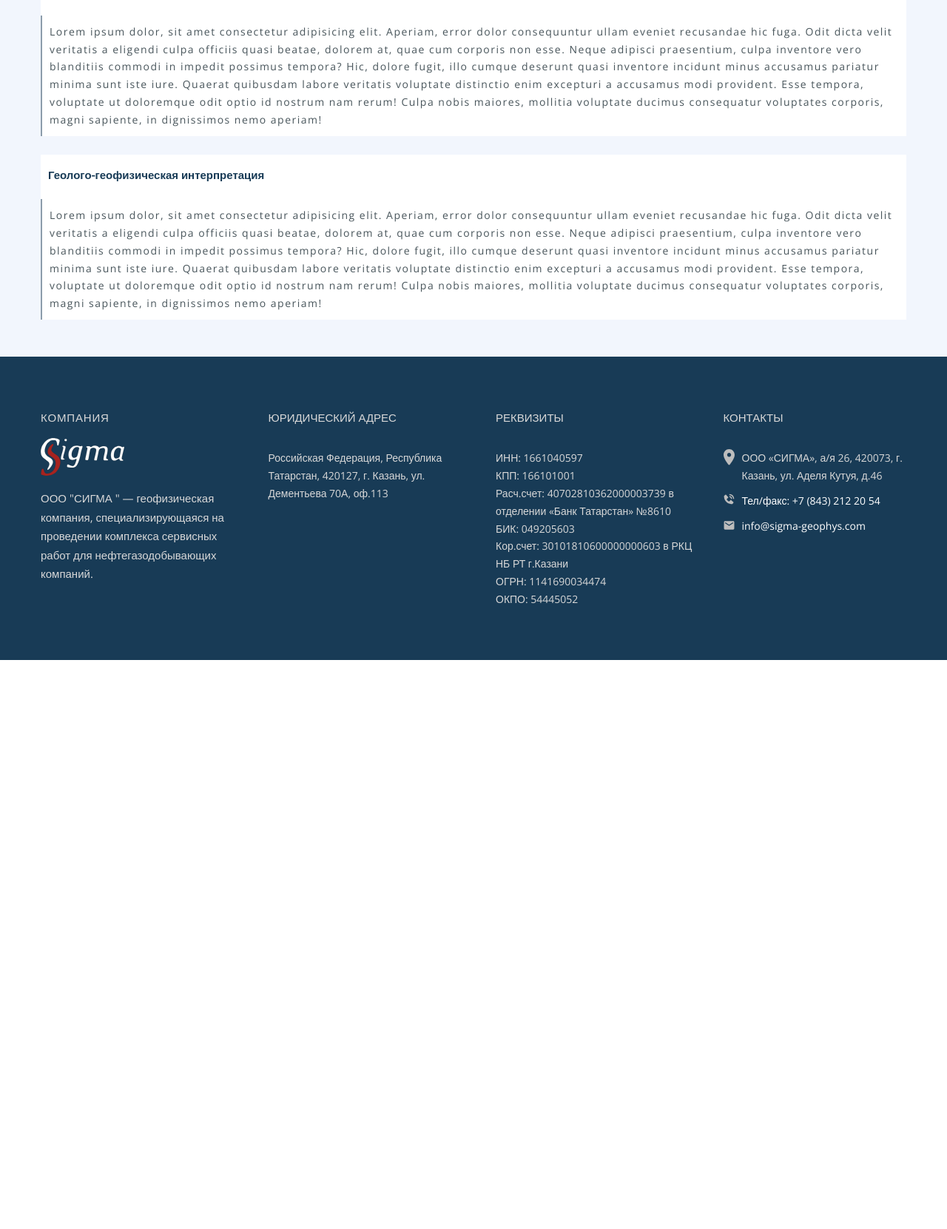
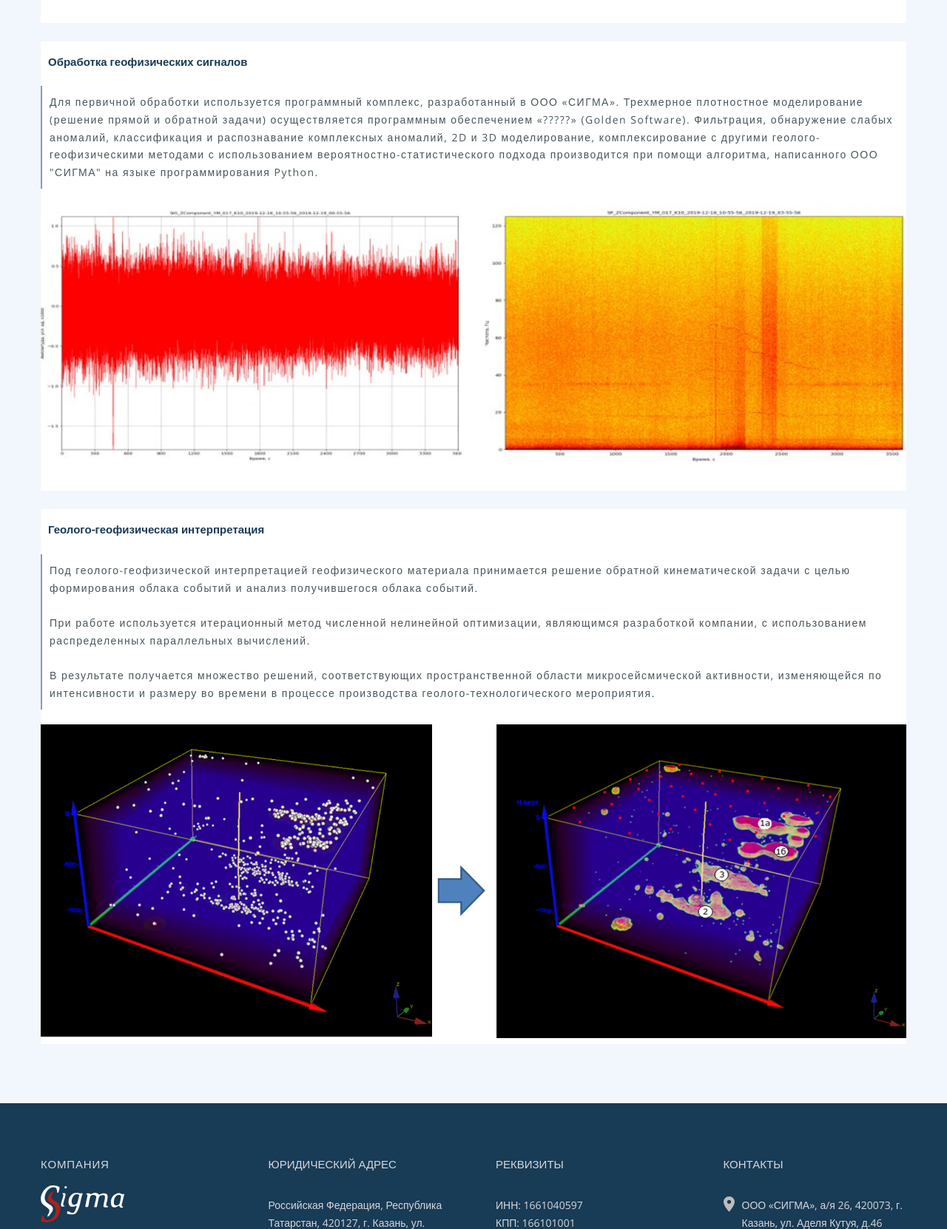
Before and after one commit to dayant-wood/sigma-geophys, a PHP site: page /technologies.html in a window 1280 px wide. Shown: the part 1488-3149 px from the top of the page at 74% size. Before the commit the page ends 2380 px from the top, so only its background shows below. Run offline with PHP 8.4, Linux system fonts and the light colour scheme.

Commit message:
fixed: fixed everything

```diff
--- a/about-company.html
+++ b/about-company.html
@@ -121,11 +121,11 @@
             Сибирь, Тимано-Печорская и Волго-Уральская провинции) и на острове
             Сахалин. <br />
             <br />
-            Компания является системообразующим предприятием для геологической
+            <!-- Компания является системообразующим предприятием для геологической
             отрасли России и вносит значительный вклад в реализацию
             государственной программы по воспроизводству минерально-сырьевой
-            базы России в нефтегазовом секторе. <br />
-            <br />
+            базы России в нефтегазовом секторе. <br /> -->
+
             Заказчиками СИГМЫ являются: ПАО «Газпром», ПАО «Газпром нефть», ООО
             "ЛУКОЙЛ-Коми", ПАО «ЛУКОЙЛ», ООО «РЕЗОНАНС», ООО «Байтекс», ООО
             «Газпром добыча Ямбург », ООО "НПП Геодинамика" и другие.
--- a/css/style.css
+++ b/css/style.css
@@ -996,11 +996,14 @@ img {
 .company__list {
   letter-spacing: 1.3px;
   margin-bottom: 20px;
+  border-left: 2px solid;
+  border-color: rgba(25, 60, 88, 0.5);
 }
 
 .company__item {
   margin-top: 15px;
   color: #183B56;
+  font-size: 14px;
 }
 
 .company__info {
@@ -1189,6 +1192,8 @@ img {
   letter-spacing: 2px;
   padding-left: 36px;
   font-size: 15px;
+  border-left: 2px solid;
+  border-color: rgba(25, 60, 88, 0.5);
 }
 
 .method-grp__list-title {
@@ -1575,7 +1580,6 @@ img {
 .technologies__image-wrapper {
   margin-top: 20px;
   margin-bottom: 30px;
-  width: 25%;
 }
 
 .thankyou {
--- a/index.html
+++ b/index.html
@@ -4,7 +4,7 @@
     <meta charset="UTF-8" />
     <meta http-equiv="X-UA-Compatible" content="IE=edge" />
     <meta name="viewport" content="width=device-width, initial-scale=1.0" />
-    <title>ООО "СИГМА"- Микросейсмические исследования скважин</title>
+    <title>ООО "СИГМА"- Cейсмические исследования скважин</title>
     <link rel="preconnect" href="https://fonts.gstatic.com" />
     <link
       href="https://fonts.googleapis.com/css2?family=Roboto:wght@300;400;700&display=swap"
@@ -77,8 +77,7 @@
       <div class="hero-container">
         <div class="hero__wrapper">
           <h1 class="hero__title">
-            Микросейсмические исследования нефтегазоносности геологических
-            объектов
+            Сейсмический мониторинг нефтегазоности геологических объектов
           </h1>
           <span class="hero__span">Геофизическая компания, с 2014 года</span>
         </div>
--- a/sass/blocks/_company.sass
+++ b/sass/blocks/_company.sass
@@ -44,9 +44,12 @@
   &__list
     letter-spacing: 1.3px
     margin-bottom: 20px
+    border-left: 2px solid
+    border-color: rgba(25, 60, 88, 0.5)
   &__item
     margin-top: 15px
     color: $primary
+    font-size: 14px
     // font-weight: lighter
   &__info
     padding: 20px
--- a/sass/blocks/_method-grp.sass
+++ b/sass/blocks/_method-grp.sass
@@ -43,6 +43,8 @@
     letter-spacing: 2px
     padding-left: 36px
     font-size: 15px
+    border-left: 2px solid
+    border-color: rgba(25, 60, 88, 0.5)
     &-title
       font-size: 16px
       margin-bottom: 15px
--- a/sass/blocks/_technologies.sass
+++ b/sass/blocks/_technologies.sass
@@ -52,4 +52,4 @@
   &__image-wrapper
     margin-top: 20px
     margin-bottom: 30px
-    width: 25%
+    // width: 25%
--- a/technologies.html
+++ b/technologies.html
@@ -127,6 +127,13 @@
             направлением в области геофизики и изучение недр. Нашей компанией
             был разработан автономный сейсмический комплекс, не уступающий по
             характеристикам современным зарубежным аналогам.
+            <br />
+            <br />
+            Все измерения производятся многофункциональными сейсмическими
+            комплексами, представляющими из себя сейсмоприёмник и 24-разрядный
+            измерительный модуль, которые обеспечивают высокую чувствительность
+            регистрации сейсмосигнала и его аналого-цифровое преобразование
+            независимыми АЦП по трем ортогональным координатам.
           </p>
           <div class="technologies__images-wrapper">
             <div class="technologies__image-wrapper">
@@ -157,38 +164,56 @@
             Обработка геофизических сигналов
           </h5>
           <p class="technologies__text">
-            Lorem ipsum dolor, sit amet consectetur adipisicing elit. Aperiam,
-            error dolor consequuntur ullam eveniet recusandae hic fuga. Odit
-            dicta velit veritatis a eligendi culpa officiis quasi beatae,
-            dolorem at, quae cum corporis non esse. Neque adipisci praesentium,
-            culpa inventore vero blanditiis commodi in impedit possimus tempora?
-            Hic, dolore fugit, illo cumque deserunt quasi inventore incidunt
-            minus accusamus pariatur minima sunt iste iure. Quaerat quibusdam
-            labore veritatis voluptate distinctio enim excepturi a accusamus
-            modi provident. Esse tempora, voluptate ut doloremque odit optio id
-            nostrum nam rerum! Culpa nobis maiores, mollitia voluptate ducimus
-            consequatur voluptates corporis, magni sapiente, in dignissimos nemo
-            aperiam!
+            Для первичной обработки используется программный комплекс,
+            разработанный в ООО «СИГМА». Трехмерное плотностное моделирование
+            (решение прямой и обратной задачи) осуществляется программным
+            обеспечением «?????» (Golden Software). Фильтрация, обнаружение
+            слабых аномалий, классификация и распознавание комплексных аномалий,
+            2D и 3D моделирование, комплексирование с другими
+            геолого-геофизическими методами с использованием
+            вероятностно-статистического подхода производится при помощи
+            алгоритма, написанного ООО "СИГМА" на языке программирования Python.
           </p>
+
+          <div class="technologies__images-wrapper">
+            <div class="technologies__image-wrapper">
+              <img
+                class="technologies__image"
+                src="img/technologies_img-6.jpg"
+                alt=""
+              />
+            </div>
+            <div class="technologies__image-wrapper">
+              <img
+                class="technologies__image"
+                src="img/technologies_img-7.jpg"
+                alt=""
+              />
+            </div>
+          </div>
         </div>
         <div class="technologies__info">
           <h5 class="technologies__title--little">
             Геолого-геофизическая интерпретация
           </h5>
           <p class="technologies__text">
-            Lorem ipsum dolor, sit amet consectetur adipisicing elit. Aperiam,
-            error dolor consequuntur ullam eveniet recusandae hic fuga. Odit
-            dicta velit veritatis a eligendi culpa officiis quasi beatae,
-            dolorem at, quae cum corporis non esse. Neque adipisci praesentium,
-            culpa inventore vero blanditiis commodi in impedit possimus tempora?
-            Hic, dolore fugit, illo cumque deserunt quasi inventore incidunt
-            minus accusamus pariatur minima sunt iste iure. Quaerat quibusdam
-            labore veritatis voluptate distinctio enim excepturi a accusamus
-            modi provident. Esse tempora, voluptate ut doloremque odit optio id
-            nostrum nam rerum! Culpa nobis maiores, mollitia voluptate ducimus
-            consequatur voluptates corporis, magni sapiente, in dignissimos nemo
-            aperiam!
+            Под геолого-геофизической интерпретацией геофизического материала
+            принимается решение обратной кинематической задачи с целью
+            формирования облака событий и анализ получившегося облака событий.
+            <br />
+            <br />
+            При работе используется итерационный метод численной нелинейной
+            оптимизации, являющимся разработкой компании, с использованием
+            распределенных параллельных вычислений.
+            <br /><br />
+            В результате получается множество решений, соответствующих
+            пространственной области микросейсмической активности, изменяющейся
+            по интенсивности и размеру во времени в процессе производства
+            геолого-технологического мероприятия.
           </p>
+          <div class="technologies__image-wrapper">
+            <img src="img/technologies__results.png" alt="" />
+          </div>
         </div>
       </div>
     </section>
```
Also changed, not shown: img/technologies__results.png (added), img/technologies_img-6.jpg (added), img/technologies_img-7.jpg (added), 1 other file.
